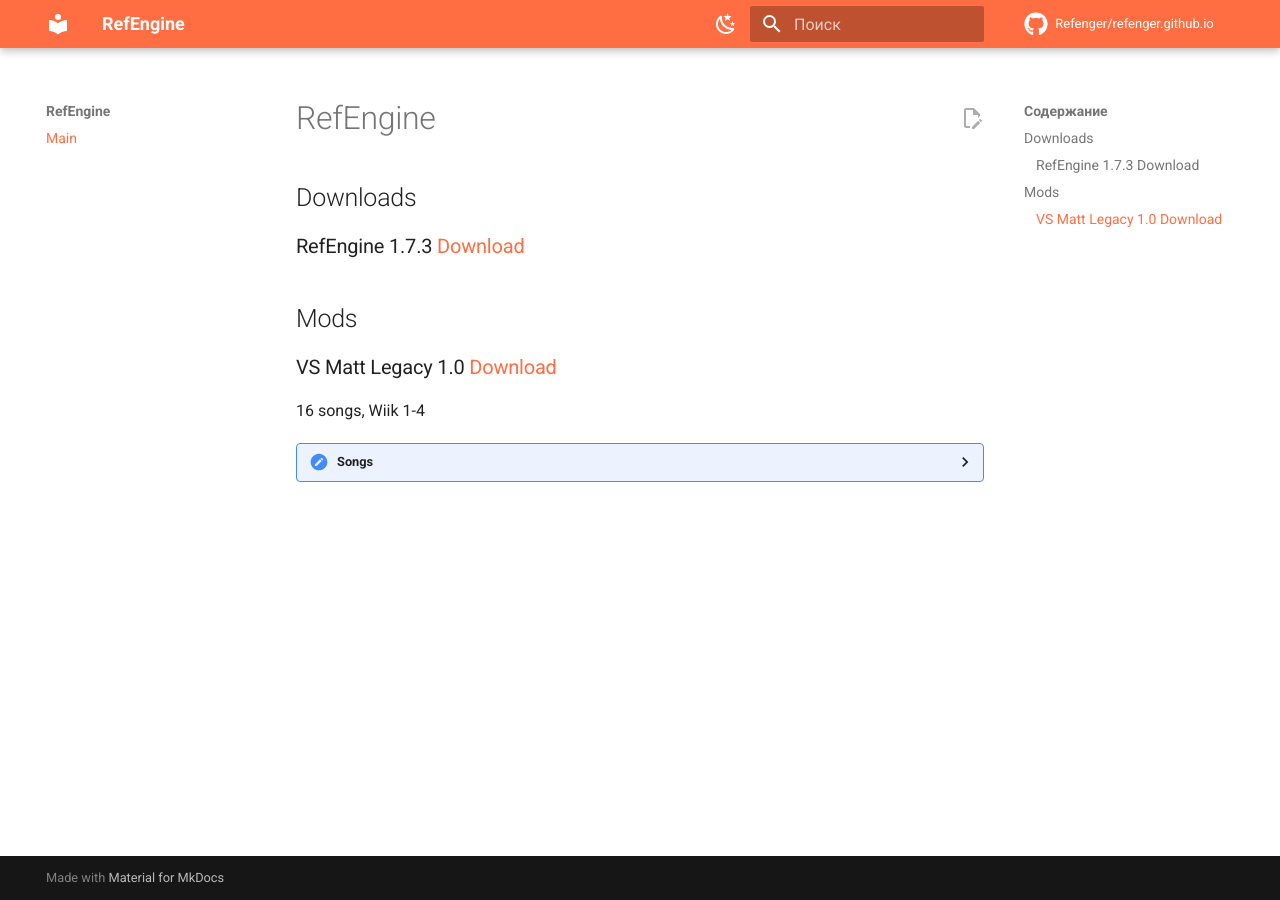
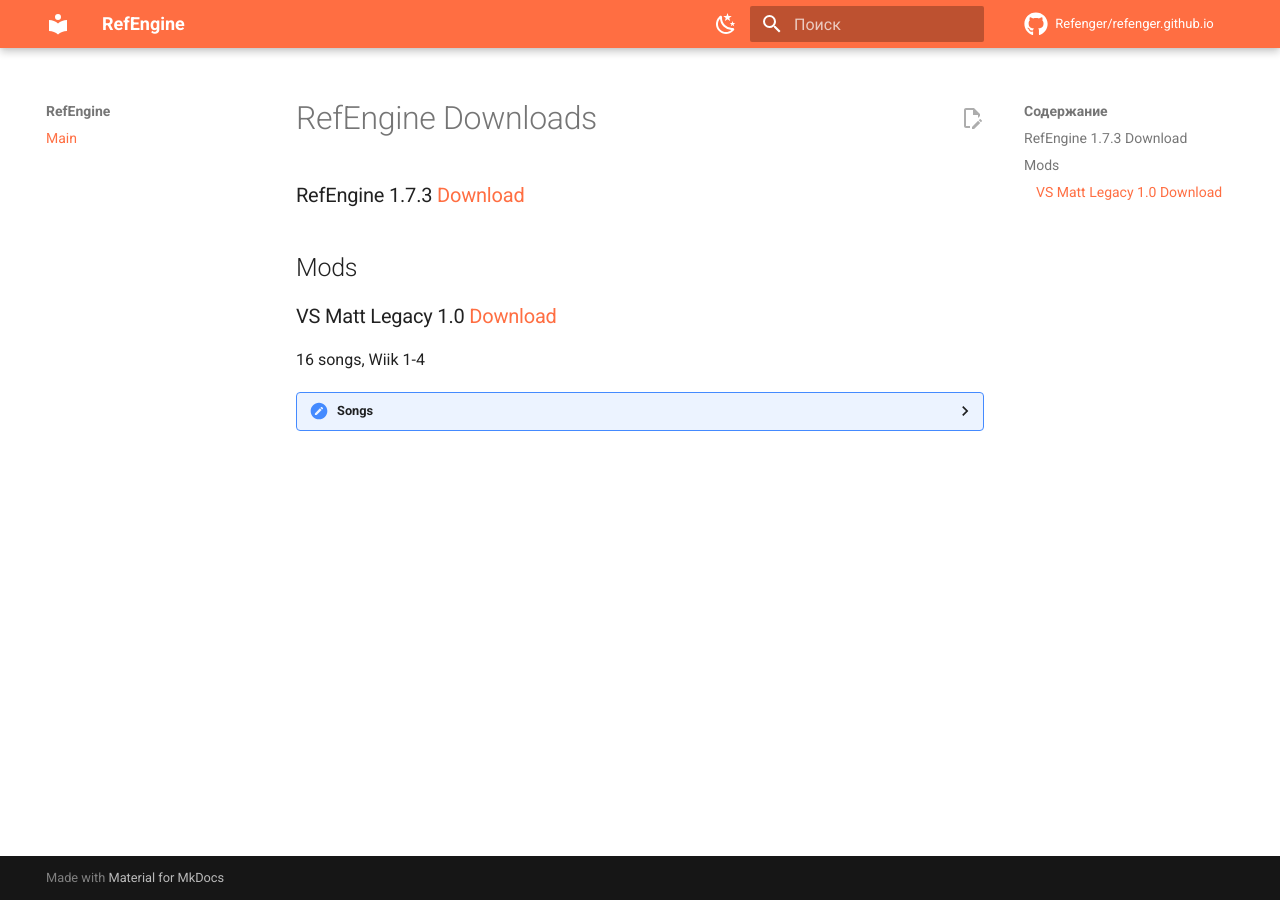
Before and after one commit to Refenger/refenger.github.io, an MkDocs documentation site: the page built from docs/index.md, in a window 1280 px wide. Built offline with MkDocs 1.6.1 and Material for MkDocs 9.7.7, drawn with Linux system fonts in a browser that asks for light colours; comment, search, counter and statistics services are not loaded.

Commit message:
Revise downloads section heading in index.md
Updated the heading for the downloads section and removed the redundant subheading.

```diff
--- a/docs/index.md
+++ b/docs/index.md
@@ -1,6 +1,4 @@
-# RefEngine
-
-## Downloads
+# RefEngine Downloads
 
 ### RefEngine 1.7.3 [Download](https://drive.google.com/file/d/1z46ju_GRh4fFHnSJ6497080-ceY9J5-o/view?usp=drive_link)
 
```
